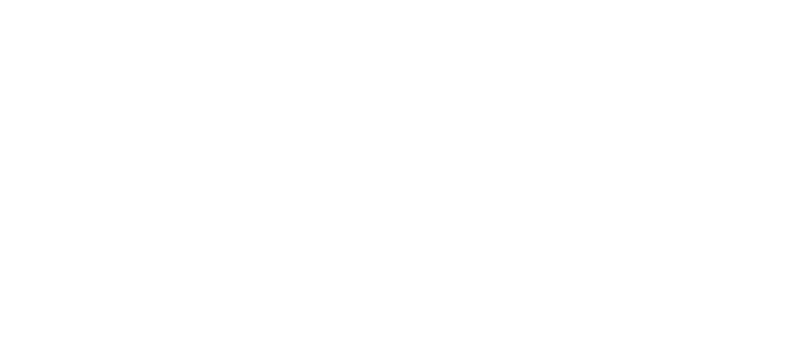
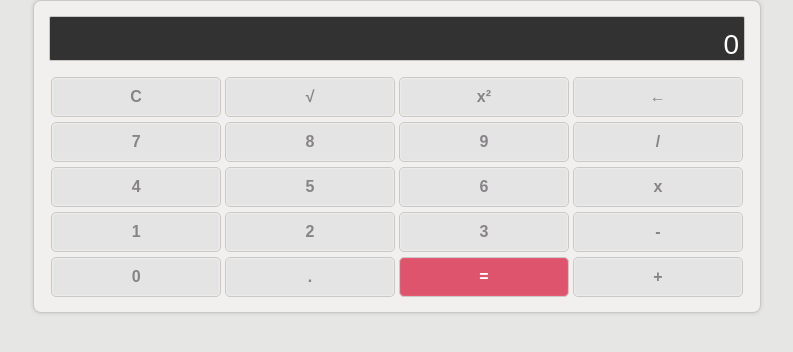
Before and after one commit to vxtool/resource-angularjs-calculator, a website: page index.html in a window 1280 px wide. Shown: the whole page, without its empty margins (243-1036 px from the left). Drawn offline with nearby package versions, Linux system fonts and the light colour scheme.

Commit message:
update: index with calculator

```diff
--- a/index.html
+++ b/index.html
@@ -1,5 +1,5 @@
 <!DOCTYPE html>
-<html class="no-js" lang="pt-BR" xml:lang="pt-BR">
+<html class="no-js" lang="pt-BR" xml:lang="pt-BR" ng-app="calculator">
 	<head>
 		<meta charset="utf-8">
 		<title>Calculator with AngularJS</title>
@@ -10,8 +10,39 @@
 	      var tagHtml = document.getElementsByTagName("html")[0];
 	          tagHtml.className = tagHtml.className.replace('no-js', 'js');
 	    </script>
+      <link rel="stylesheet" type="text/css" href="source/css/style.css">
 	</head>
 	<body>
+    <div class="calculator" ng-controller="calculatorController">
+      <div class="screen">
+        <div class="screen-expression" ng-model="expression">{{ expression }}</div>
+        <div class="screen-result" ng-model="result">{{ result }}</div>
+      </div>
+      <div class="panel">
+        <div class="button" ng-click="clear()">C</div>
+        <div class="button" ng-click="sqrt()">√</div>
+        <div class="button" ng-click="square()">x²</div>
+        <div class="button" ng-click="backspace()">←</div>
+        <div class="button" ng-click="digit('7')">7</div>
+        <div class="button" ng-click="digit('8')">8</div>
+        <div class="button" ng-click="digit('9')">9</div>
+        <div class="button" ng-click="operate('/')">/</div>
+        <div class="button" ng-click="digit('4')">4</div>
+        <div class="button" ng-click="digit('5')">5</div>
+        <div class="button" ng-click="digit('6')">6</div>
+        <div class="button" ng-click="operate('*')">x</div>
+        <div class="button" ng-click="digit('1')">1</div>
+        <div class="button" ng-click="digit('2')">2</div>
+        <div class="button" ng-click="digit('3')">3</div>
+        <div class="button" ng-click="operate('-')">-</div>
+        <div class="button" ng-click="digit('0')">0</div>
+        <div class="button" ng-click="digit('.')">.</div>
+        <div class="button button--equals" ng-click="equals()">=</div>
+        <div class="button" ng-click="operate('+')">+</div>
+      </div>
+    </div>
 
+    <script src="node_modules/angular/angular.min.js" type="text/javascript" charset="utf-8"></script>
+    <script src="source/js/app.js" type="text/javascript" charset="utf-8"></script>
 	</body>
 </html>
```
